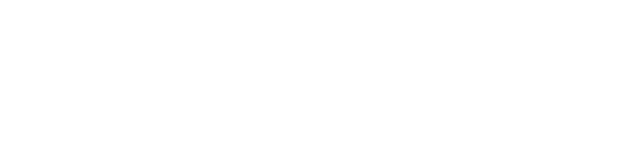
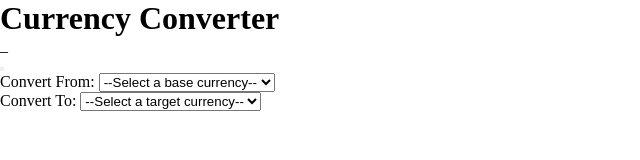
Before and after one commit to momentum-team-5/ajax-currency-converter-kimqi1, a plain HTML site: page index.html in a window 1280 px wide. Shown: the whole page, without its empty margins (0-640 px from the left). Drawn offline with Linux system fonts and the light colour scheme.

Commit message:
convert from and convert to drop down menu

```diff
--- a/index.html
+++ b/index.html
@@ -8,6 +8,43 @@
   <script src="script.js" async></script>
 </head>
 <body>
+  <h1>Currency Converter</h1>
+  <section class="currency-converter">
+    <div class ="convert-from base"></div>
+    <div class = "convert-to-new-currency"></div>
+    <div class = "currency-values" >_</div>
+    <button id = "convert"></button>
+
+</section>
+
+  </div>
+  <div>
+    <label for="Currency Converter">Convert From:</label>
+
+<select name="currency--" id="currency-select">
+    <option value="">--Select a base currency--</option>
+    <option value="dog">Dog</option>
+    <option value="cat">Cat</option>
+    <option value="hamster">Hamster</option>
+    <option value="parrot">Parrot</option>
+    <option value="spider">Spider</option>
+    <option value="goldfish">Goldfish</option>
+</select>
+  </div>
+
+  <div>
+    <label for="Currency Converter">Convert To:</label>
+
+<select name="currency--" id="currency-select">
+    <option value="">--Select a target currency--</option>
+    <option value="dog">Dog</option>
+    <option value="cat">Cat</option>
+    <option value="hamster">Hamster</option>
+    <option value="parrot">Parrot</option>
+    <option value="spider">Spider</option>
+    <option value="goldfish">Goldfish</option>
+</select>
+  </div>
 
 </body>
 </html>
```
Also changed, not shown: main.js (added).
